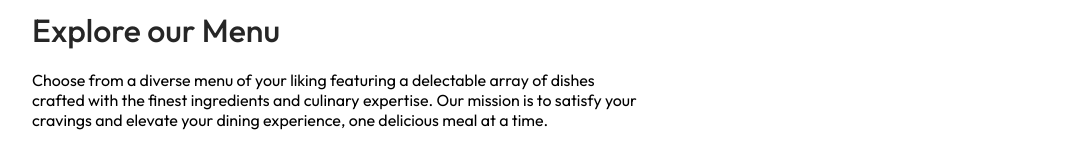
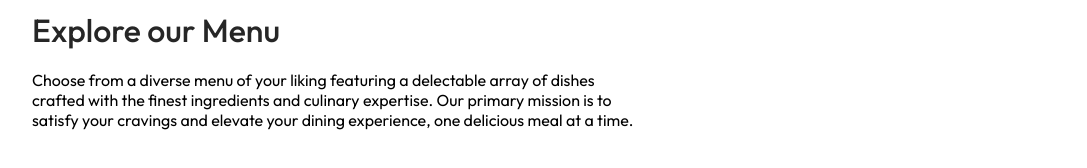
Before and after one commit to NofelShahbaz/Food-Delivery-website, a React (Vite) app: page / in a window 1280 px wide. Shown: the part 567-735 px from the top of the page, without its empty margins (96-1183 px from the left). Built offline with nearby package versions, Linux system fonts and the light colour scheme.

Commit message:
Update ExploreMenu.jsx

```diff
--- a/src/components/ExploreMenu/ExploreMenu.jsx
+++ b/src/components/ExploreMenu/ExploreMenu.jsx
@@ -8,7 +8,7 @@ const ExploreMenu = ({category,setCategory}) => {
     <div className='explore-menu' id='explore-menu'>
         <h1>Explore our Menu</h1>
         <p className='explore-menu-text'>Choose from a diverse menu of your liking featuring a delectable array of dishes crafted with the finest ingredients and culinary
-        expertise. Our mission is to satisfy your cravings and elevate your dining experience, one delicious meal at a time.</p>
+        expertise. Our primary mission is to satisfy your cravings and elevate your dining experience, one delicious meal at a time.</p>
       <div className="explore-menu-list">
         {menu_list.map((item,index)=>{
             return(
```
